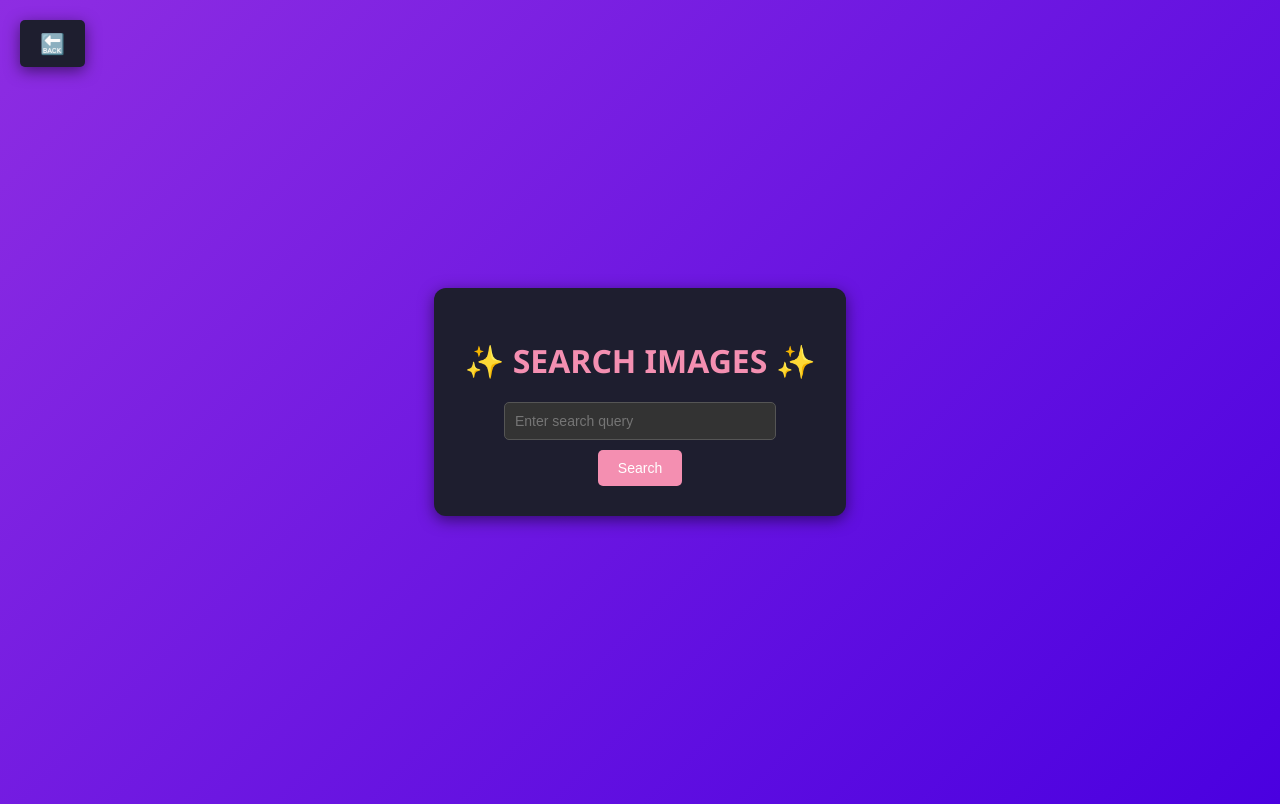
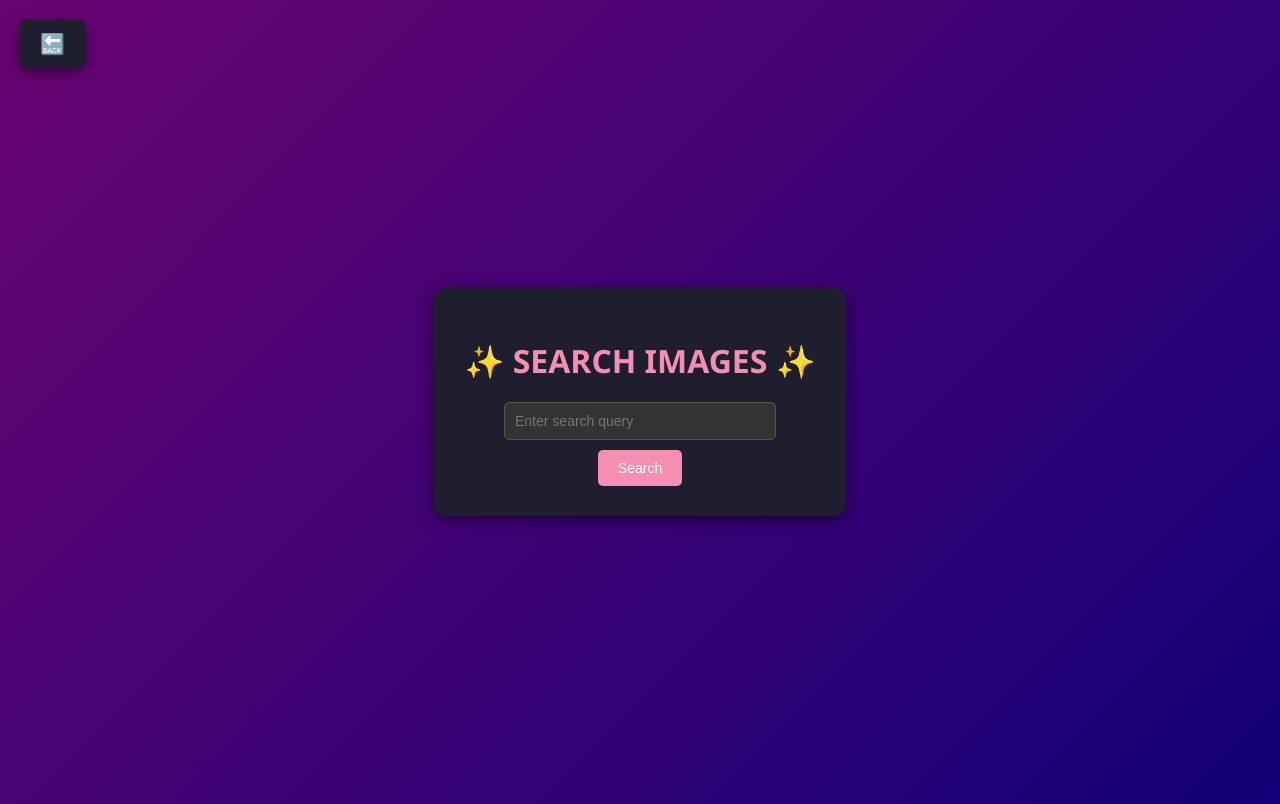
Before and after one commit to LauraC360/ImageSearch_WebApp, a Flask app: page /search in a window 1280 px wide. Run offline with Flask 3, Linux system fonts and the light colour scheme.

Commit message:
fixing search page gradient

```diff
--- a/templates/search.html
+++ b/templates/search.html
@@ -30,7 +30,7 @@
         }
         body {
             font-family: 'Segoe UI', Tahoma, Geneva, Verdana, sans-serif;
-            background: linear-gradient(135deg, #8e2de2 0%, #4a00e0 100%);
+            background: linear-gradient(135deg, #6a0572 0%, #120078 100%);
             margin: 0;
             padding: 50px;
             display: flex;
```
